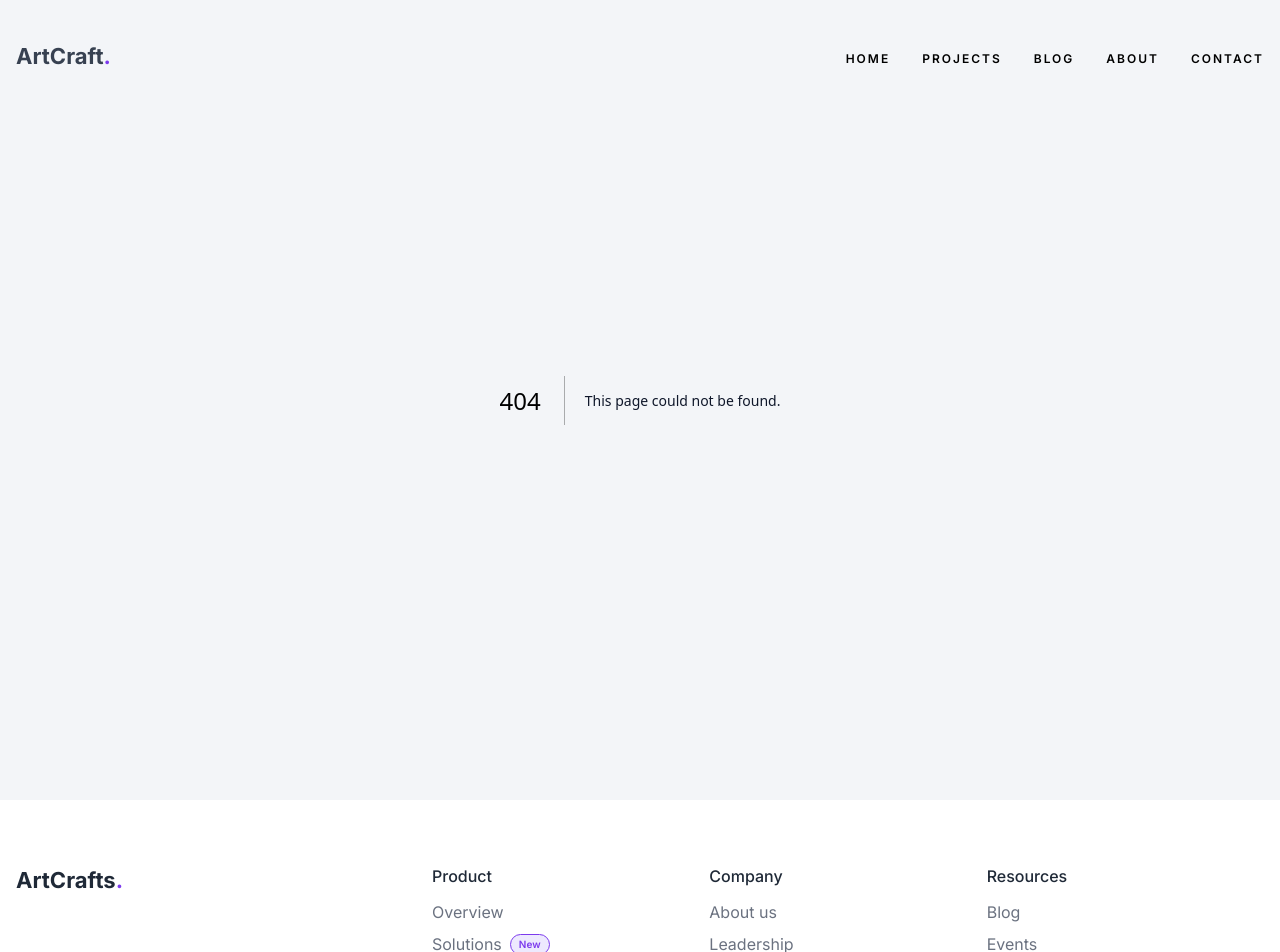
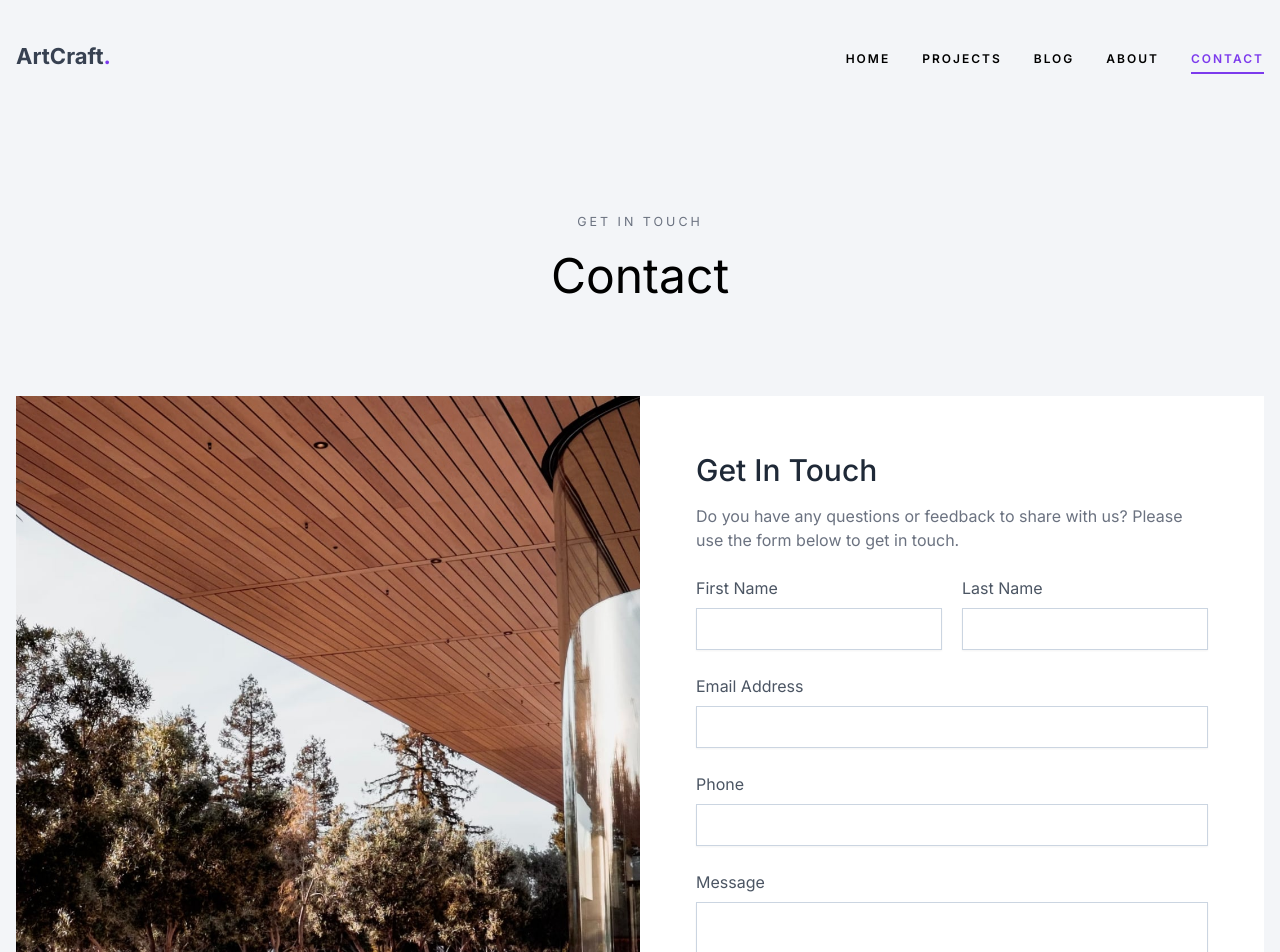
Before and after one commit to muafalah/artcraft, a Next.js app: page /contact in a window 1280 px wide. Before the commit this address had no page. Shown: the top 952 px of the page. Built offline with nearby package versions, Linux system fonts and the light colour scheme.

Commit message:
feat: add contact page

```diff
--- a/app/blog/components/Posts.js
+++ b/app/blog/components/Posts.js
@@ -108,7 +108,15 @@
       }, 300);
       setClickPaginate(false);
     }
-  }, [setCurrentItems, setPageCount, setClickPaginate]);
+  }, [
+    setCurrentItems,
+    setPageCount,
+    setClickPaginate,
+    itemOffset,
+    itemPerPage,
+    clickPaginate,
+    ref,
+  ]);
 
   const handlePageClick = (e) => {
     const newOffset = (e.selected * itemPerPage) % items.length;
--- /dev/null
+++ b/app/contact/Components/ContactFrom.js
@@ -0,0 +1,125 @@
+"use client";
+
+import React from "react";
+import Image from "next/image";
+import { motion } from "framer-motion";
+
+const ContactFrom = ({ className }) => {
+  return (
+    <motion.section
+      initial={{ opacity: 0, y: 20 }}
+      whileInView={{
+        opacity: 1,
+        y: 0,
+        transition: {
+          delay: 0.2,
+          duration: 0.5,
+        },
+      }}
+      viewport={{ once: true }}
+      className={`${className}`}
+    >
+      <div className="container px-4 mx-auto">
+        <div className="lg:flex items-stretch mb-32">
+          <div className="lg:w-6/12 flex-1">
+            <Image
+              src="/images/project-4-min.jpg"
+              width={1000}
+              height={100}
+              alt="Image"
+              className="object-cover object-center max-w-full h-full bg-white"
+            />
+          </div>
+          <div className="lg:w-6/12 flex-1">
+            <form className="p-14 bg-white h-full">
+              <h2 className="text-gray-800 mb-4 text-3xl">Get In Touch</h2>
+              <p className="text-gray-500 mb-6">
+                Do you have any questions or feedback to share with us? Please
+                use the form below to get in touch.
+              </p>
+              <div className="md:flex md:space-x-5">
+                <div className="md:w-6/12 mb-6">
+                  <label
+                    htmlFor="firstname"
+                    className="mb-2 block text-gray-600 text-base"
+                  >
+                    First Name
+                  </label>
+                  <input
+                    type="text"
+                    className="rounded-0 appearance-none !text-base p-2 outline-1 mt-1 px-3 py-2 bg-white border shadow-sm border-slate-300 placeholder-slate-400 focus:outline-none focus:border-violet-600 focus:ring-violet-600 block w-full sm:text-sm focus:ring-1 outline-gray-300"
+                    id="firstname"
+                  />
+                </div>
+                <div className="md:w-6/12 mb-6">
+                  <label
+                    htmlFor="lastname"
+                    className="mb-2 block text-gray-600 text-base"
+                  >
+                    Last Name
+                  </label>
+                  <input
+                    type="text"
+                    className="rounded-0 appearance-none !text-base p-2 outline-1 mt-1 px-3 py-2 bg-white border shadow-sm border-slate-300 placeholder-slate-400 focus:outline-none focus:border-violet-600 focus:ring-violet-600 block w-full sm:text-sm focus:ring-1 outline-gray-300"
+                    id="lastname"
+                  />
+                </div>
+              </div>
+
+              <div className="block mb-6">
+                <label
+                  htmlFor="email"
+                  className="mb-2 block text-gray-600 text-base"
+                >
+                  Email Address
+                </label>
+                <input
+                  type="text"
+                  className="rounded-0 appearance-none !text-base p-2 outline-1 mt-1 px-3 py-2 bg-white border shadow-sm border-slate-300 placeholder-slate-400 focus:outline-none focus:border-violet-600 focus:ring-violet-600 block w-full sm:text-sm focus:ring-1 outline-gray-300"
+                  id="email"
+                />
+              </div>
+              <div className="block mb-6">
+                <label
+                  htmlFor="phone"
+                  className="mb-2 block text-gray-600 text-base"
+                >
+                  Phone
+                </label>
+                <input
+                  type="text"
+                  className="rounded-0 appearance-none !text-base p-2 outline-1 mt-1 px-3 py-2 bg-white border shadow-sm border-slate-300 placeholder-slate-400 focus:outline-none focus:border-violet-600 focus:ring-violet-600 block w-full sm:text-sm focus:ring-1 outline-gray-300"
+                  id="phone"
+                />
+              </div>
+              <div className="block mb-6">
+                <label
+                  htmlFor="message"
+                  className="mb-2 block text-gray-600 text-base"
+                >
+                  Message
+                </label>
+                <textarea
+                  name=""
+                  cols="30"
+                  rows="7"
+                  className="rounded-0 appearance-none !text-base p-2 outline-1 mt-1 px-3 py-2 bg-white border shadow-sm border-slate-300 placeholder-slate-400 focus:outline-none focus:border-violet-600 focus:ring-violet-600 block w-full sm:text-sm focus:ring-1 outline-gray-300"
+                  id="message"
+                ></textarea>
+              </div>
+              <div className="block mb-6">
+                <input
+                  type="submit"
+                  className="cursor-pointer w-full block transition-all duration-300 ease-in-out text-[11.5px] tracking-[2px] font-bold uppercase bg-violet-600 py-4 px-5 text-white hover:bg-white hover:text-violet-600 hover:shadow-2xl"
+                  value="Send Message"
+                />
+              </div>
+            </form>
+          </div>
+        </div>
+      </div>
+    </motion.section>
+  );
+};
+
+export default ContactFrom;
--- /dev/null
+++ b/app/contact/page.js
@@ -0,0 +1,11 @@
+import Hero from "../about/components/Hero";
+import ContactFrom from "./Components/ContactFrom";
+
+export default function Contactpage() {
+  return (
+    <>
+      <Hero className="pt-52 pb-24" title="Contact" subTitle="Get in touch" />
+      <ContactFrom />
+    </>
+  );
+}
--- a/app/globals.css
+++ b/app/globals.css
@@ -1,6 +1,14 @@
 @tailwind base;
 @tailwind components;
 @tailwind utilities;
+
+*::-moz-selection {
+  @apply text-white bg-violet-600;
+}
+
+*::selection {
+  @apply text-white bg-violet-600;
+}
 
 .pagination {
   @apply mx-auto flex flex-wrap justify-between items-center space-x-0 md:space-x-2;
--- a/app/projects/[slug]/components/PostCard.js
+++ b/app/projects/[slug]/components/PostCard.js
@@ -18,12 +18,12 @@
           opacity: 1,
           y: 0,
           transition: {
-            delay: index,
+            delay: 1,
             duration: 0.3,
           },
         }}
         viewport={{ once: true }}
-        className={`relative overflow-hidden`}
+        className="relative overflow-hidden"
       >
         <Link href={data.url} className="relative block overflow-hidden group">
           <Image
--- a/app/projects/components/Projects.js
+++ b/app/projects/components/Projects.js
@@ -79,7 +79,15 @@
       ref.current?.scrollIntoView({ top: -50, behavior: "smooth" });
       setClickPaginate(false);
     }
-  }, [itemOffset, itemPerPage, clickPaginate, items]);
+  }, [
+    setCurrentItems,
+    setPageCount,
+    setClickPaginate,
+    itemOffset,
+    itemPerPage,
+    clickPaginate,
+    ref,
+  ]);
 
   const handlePageClick = (e) => {
     const newOffset = (e.selected * itemPerPage) % items.length;
--- a/components/Navigation.js
+++ b/components/Navigation.js
@@ -34,6 +34,14 @@
   const [open, setOpen] = React.useState(false);
 
   let newPathname = "";
+
+  newPathname = pathname;
+
+  if (pathname.includes("/blog")) {
+    newPathname = "/blog";
+  } else if (pathname.includes("/projects")) {
+    newPathname = "/projects";
+  }
 
   let wHeight = null;
   let wWidth = null;
@@ -82,7 +90,11 @@
                 <li key={i}>
                   <Link
                     href={menu.href}
-                    className={`relative before:content-[''] before:absolute before:bottom-0 before:left-0 before:w-full before:h-[2px] before:bg-violet-600 before:origin-[100%,50%] before:transition-all before:duration-300 before:ease-in-out before:scale-x-0 before:scale-y-[1] before:scale-z-[1] before:will-change-transform hover:before:origin-[100%,0%] hover:before:scale-x-[1] hover:before:scale-y-[1] hover:before:scale-z-[1] text-[12px] tracking-[2px] uppercase font-semibold pb-2`}
+                    className={`relative before:content-[''] before:absolute before:bottom-0 before:left-0 before:w-full before:h-[2px] before:bg-violet-600 before:origin-[100%,50%] before:transition-all before:duration-300 before:ease-in-out before:scale-x-0 before:scale-y-[1] before:scale-z-[1] before:will-change-transform hover:before:origin-[100%,0%] hover:before:scale-x-[1] hover:before:scale-y-[1] hover:before:scale-z-[1] text-[12px] tracking-[2px] uppercase font-semibold pb-2 ${
+                      newPathname === menu.href
+                        ? "border-violet-600 text-violet-600 before:scale-x-[1]"
+                        : "border-transparent"
+                    }`}
                   >
                     {menu.label}
                   </Link>
@@ -152,7 +164,11 @@
                                 <li key={i}>
                                   <Link
                                     href={menu.href}
-                                    className="py-2 inline-block"
+                                    className={`py-2 inline-block ${
+                                      newPathname === menu.href
+                                        ? "text-violet-600"
+                                        : ""
+                                    }`}
                                   >
                                     {menu.label}
                                   </Link>
```
